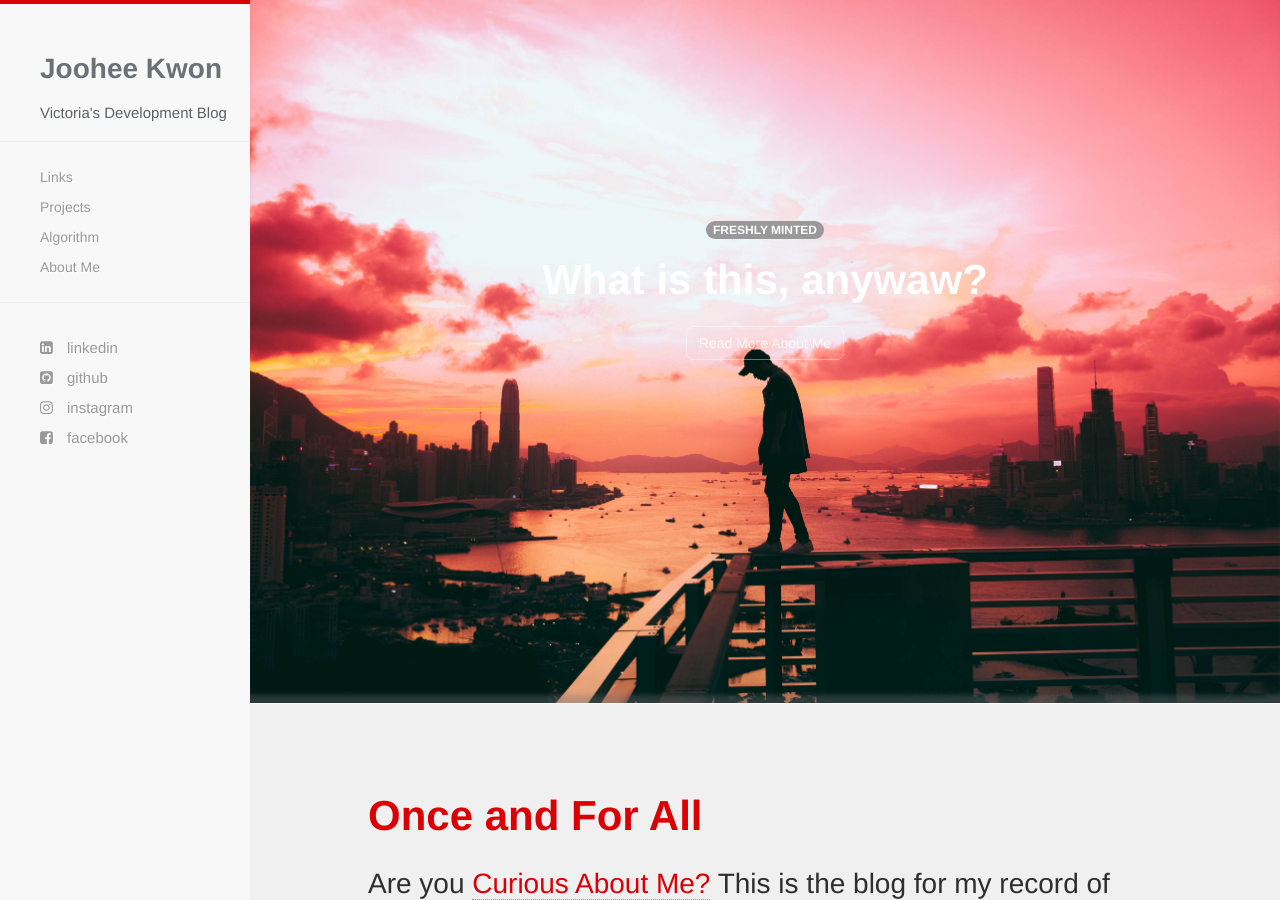
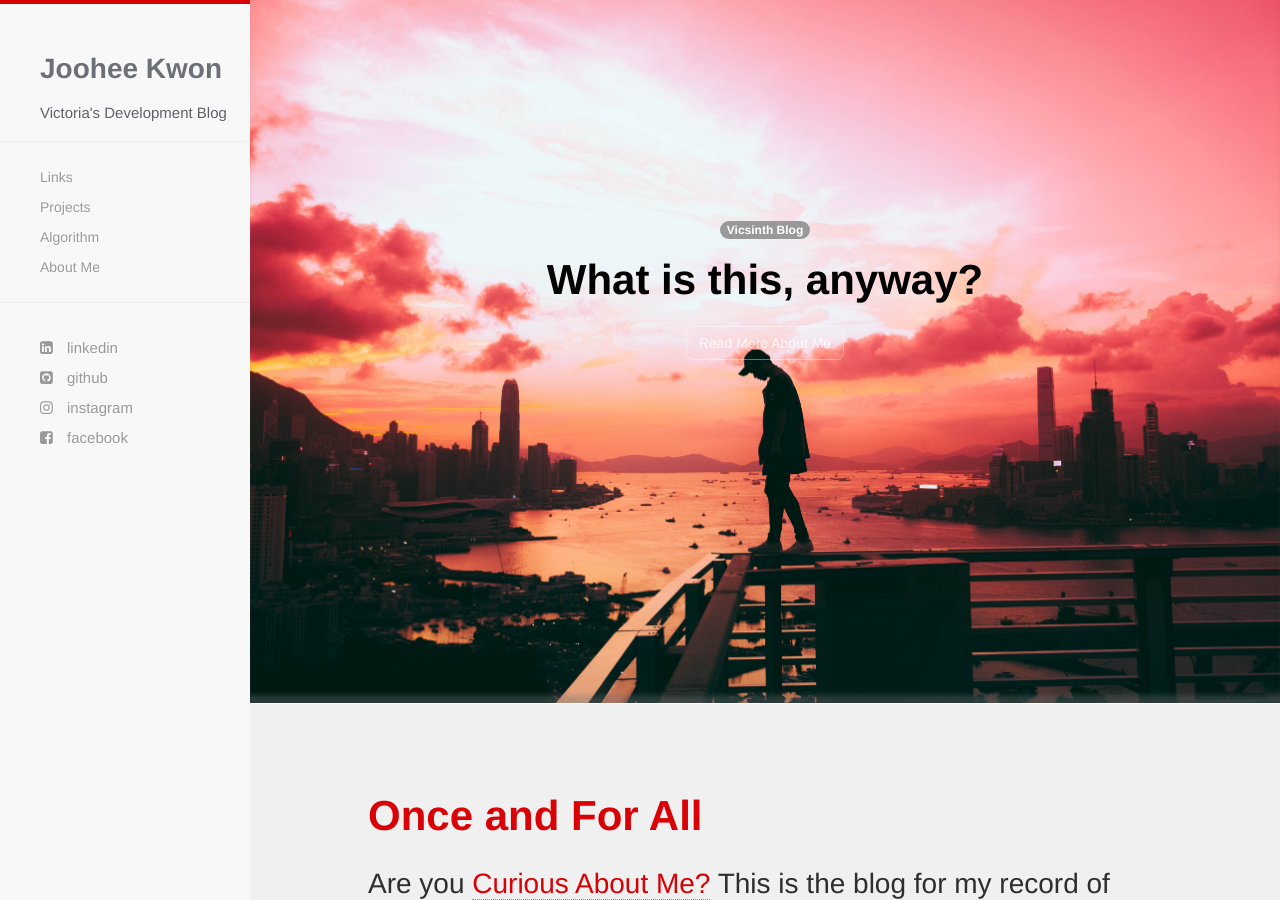
Before and after one commit to victoriagjh/victoriagjh.github.io, a Jekyll site: the page built from index.html, in a window 1280 px wide and 900 px high. Built offline with Jekyll 4.4.1, drawn with Linux system fonts in a browser that asks for light colours; nearby versions of some CDN libraries; some of the changed text lies outside the part shown.

Commit message:
update for base html

```diff
--- a/_includes/greeting.html
+++ b/_includes/greeting.html
@@ -2,10 +2,8 @@
   <div class="container">
     <div id="welcome-greeting">
       <h1>Once and For All</h1>
-      <h2>Are you <a href="https://github.com/arnp/herring-cove">Curious About Me?</a> This is the blog for my record of study.</h2>
-      <h3>For My Life Just Challenge and Do It.<h3>
-      <h4>No Regret<h4>
-      <h5>Dream of a Grand Ambition<h5>
+      <h2>Are you <a href="{{ site.baseurl }}/about.html">Curious About Me?</a> This is the blog for my record of study.</h2>
+      <h2>For My Life Just Challenge and Do It. No Regret. Dream of a Grand Ambition<h2>
       <hr/>
     </div>
   </div>
--- a/_includes/header.html
+++ b/_includes/header.html
@@ -1,5 +1,5 @@
 <meta charset="utf-8">
-<title>{{ page.title }}</title>
+<title>Vicsinth Blog</title>
 <meta name="viewport" content="width=device-width, initial-scale=1.0">
 <meta name="description" content="{{ site.description }}">
 <link href="{{ site.baseurl }}/css/bootstrap.min.css" rel="stylesheet">
--- a/_includes/showcase.html
+++ b/_includes/showcase.html
@@ -5,7 +5,7 @@
     <div class="showcase-wrapper sticky">
       <div class="showcase-text">
           {% for post in site.posts limit: 1 %}
-          <span class="badge lazy"><smaller >FRESHLY MINTED</smaller></span><br >What is this, anywaw?<br><a href="{{ site.baseurl }}/about.html"><button type="button" class="btn btn-default showcase-button">Read More About Me</button></a>
+          <span class="badge lazy"><smaller >Vicsinth Blog</smaller></span><br><font color="black">What is this, anyway?</font><br><a href="{{ site.baseurl }}/about.html"><button type="button" class="btn btn-default showcase-button">Read More About Me</button></a>
           {% endfor %}
       </div>
     </div>
```
